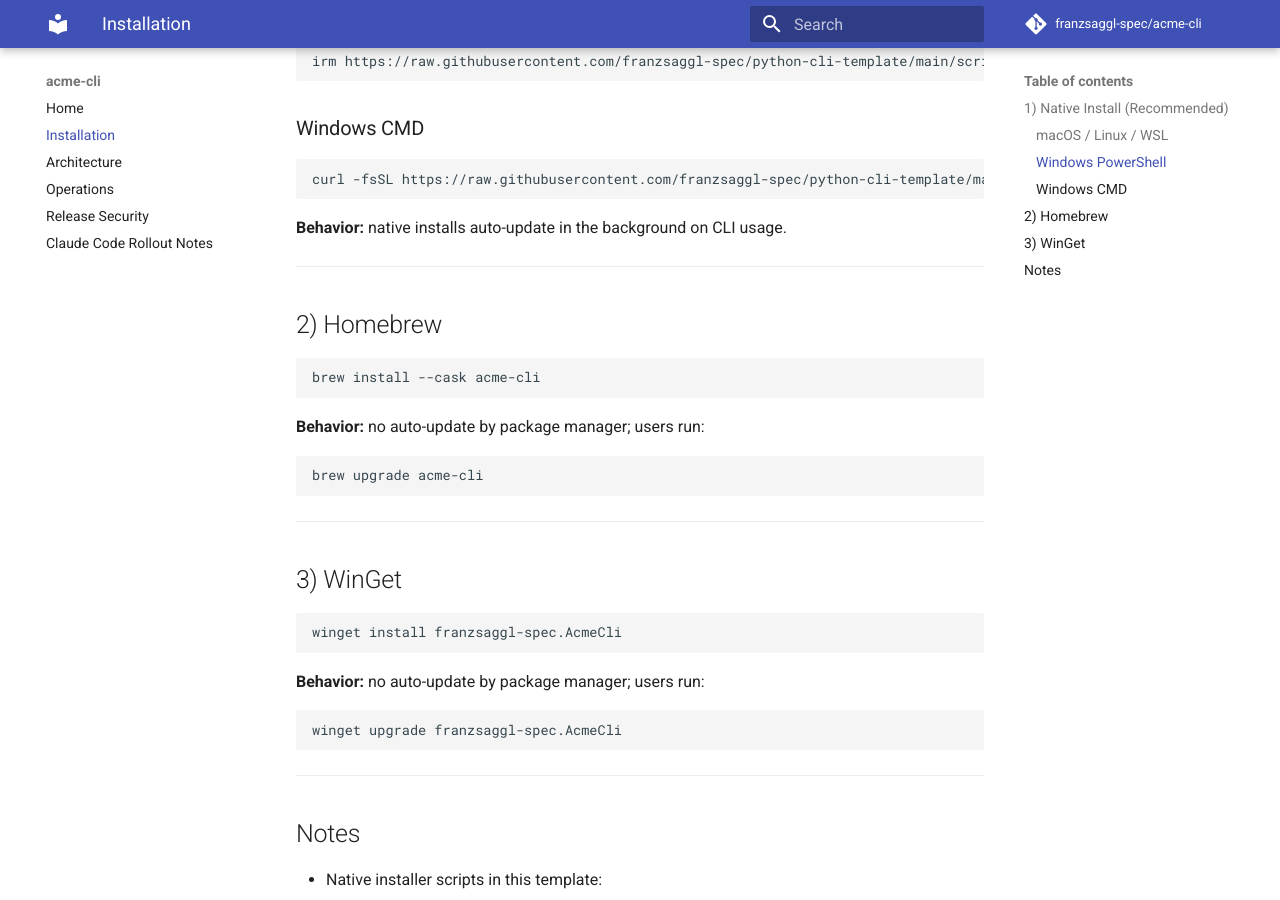
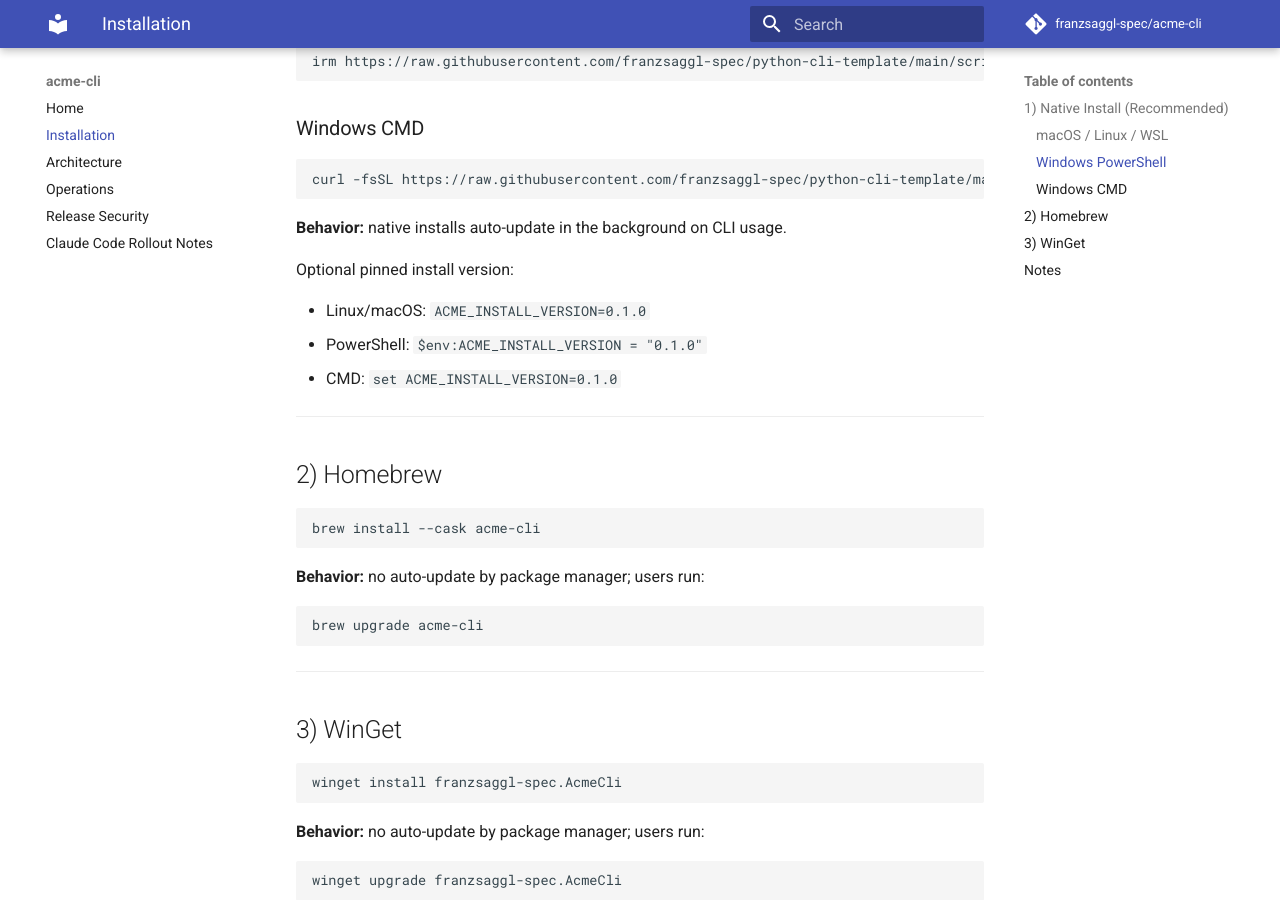
Before and after one commit to franzsaggl-spec/python-cli-template, an MkDocs documentation site: the page built from docs/install.md, in a window 1280 px wide and 900 px high, scrolled down 419 px. Built offline with MkDocs 1.6.1 and Material for MkDocs 9.7.7, drawn with Linux system fonts in a browser that asks for light colours; comment, search, counter and statistics services are not loaded.

Commit message:
feat: harden installers and add tag-driven release artifact workflow

````diff
--- a/docs/install.md
+++ b/docs/install.md
@@ -23,6 +23,12 @@
 ```
 
 **Behavior:** native installs auto-update in the background on CLI usage.
+
+Optional pinned install version:
+
+- Linux/macOS: `ACME_INSTALL_VERSION=0.1.0`
+- PowerShell: `$env:ACME_INSTALL_VERSION = "0.1.0"`
+- CMD: `set ACME_INSTALL_VERSION=0.1.0`
 
 ---
 
````
Also changed, not shown: README.md (+2 -0 lines), docs/release-security.md (+1 -0 lines), 4 other files.
